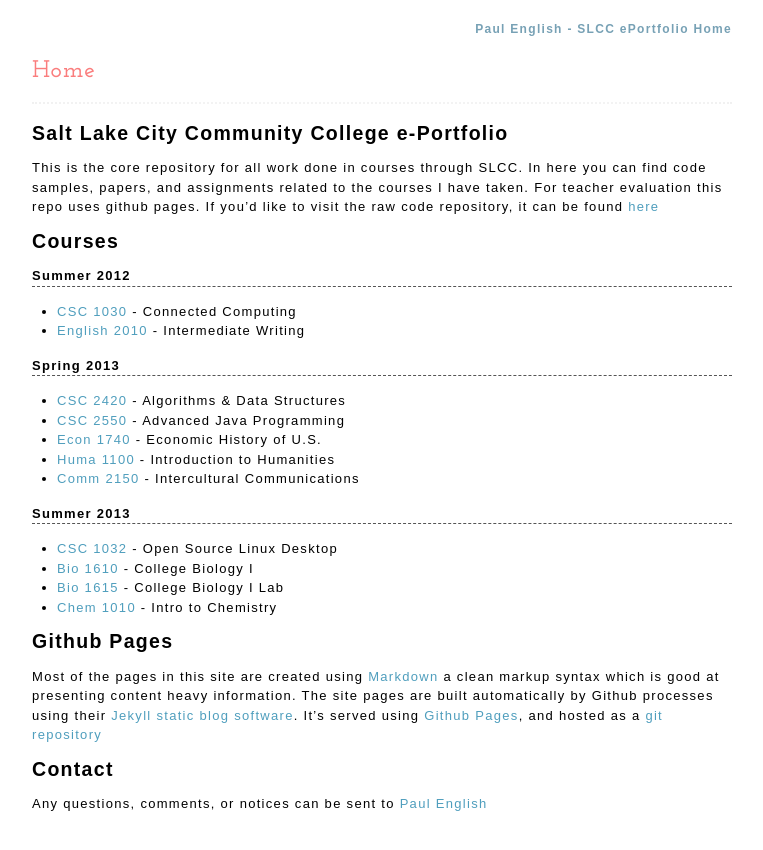
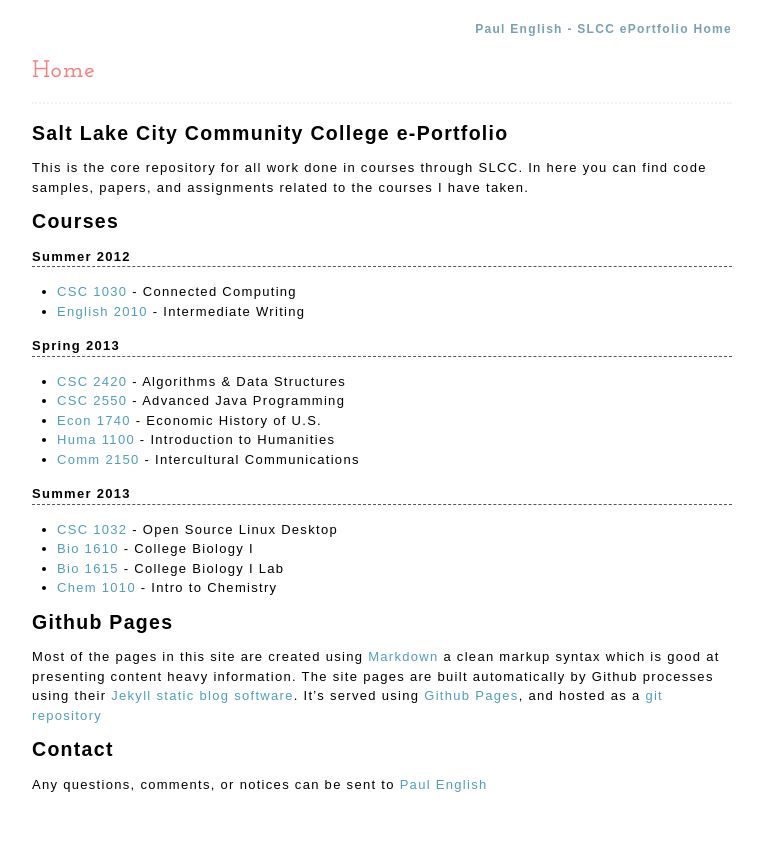
Before and after one commit to paul-english/slcc-eportfolio, a Jekyll site: the page built from index.md, in a window 1280 px wide. Shown: the top 850 px of the page, without its empty margins (258-1021 px from the left). Built offline with Jekyll 4.4.1, drawn with Linux system fonts in a browser that asks for light colours; Markdown is read by kramdown in place of the engine named in the settings; comment, search, counter and statistics services are not loaded.

Commit message:
Remove duplicate info

```diff
--- a/index.md
+++ b/index.md
@@ -5,7 +5,7 @@ title: Home
 
 ## Salt Lake City Community College e-Portfolio
 
-This is the core repository for all work done in courses through SLCC. In here you can find code samples, papers, and assignments related to the courses I have taken. For teacher evaluation this repo uses github pages. If you'd like to visit the raw code repository, it can be found [here](https://github.com/nrub/slcc-eportfolio)
+This is the core repository for all work done in courses through SLCC. In here you can find code samples, papers, and assignments related to the courses I have taken.
 
 ## Courses
 
```
